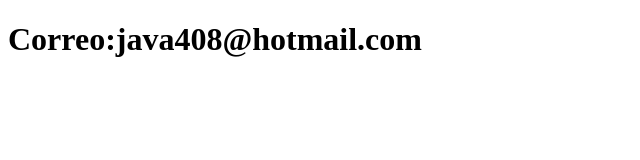
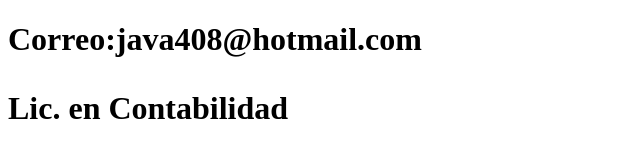
Before and after one commit to licjava0808/sistema-de-registro, a plain HTML site: page contacto.html in a window 1280 px wide. Shown: the whole page, without its empty margins (0-640 px from the left). Drawn offline with Linux system fonts and the light colour scheme.

Commit message:
Actualiza el contacto

```diff
--- a/contacto.html
+++ b/contacto.html
@@ -8,5 +8,6 @@
 </head>
 <body>
     <h1>Correo:java408@hotmail.com<h1/>
+        <p>Lic. en Contabilidad</p>
 </body>
 </html>
```
